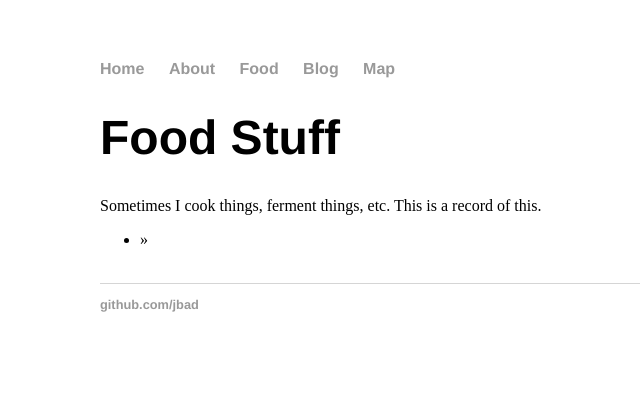
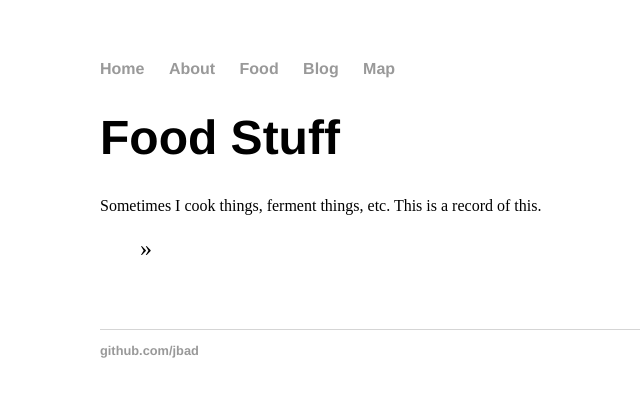
Before and after one commit to JBad/jbad.github.io, a Jekyll site: the page built from food/index.html, in a window 1280 px wide. Shown: the top 397 px of the page, without its empty margins (92-732 px from the left). Built offline with Jekyll 4.4.1, drawn with Linux system fonts in a browser that asks for light colours.

Commit message:
make food a post but we dont want this long term

```diff
--- a/food/index.html
+++ b/food/index.html
@@ -5,7 +5,7 @@ title: Food Stuff
 <h1>{{ page.title }}</h1>
 
 Sometimes I cook things, ferment things, etc.  This is a record of this.
-	<ul class="foods">
+	<ul class="posts">
 
 	  {% for posts in site.categories.food %}
 	    <li><span>
```
